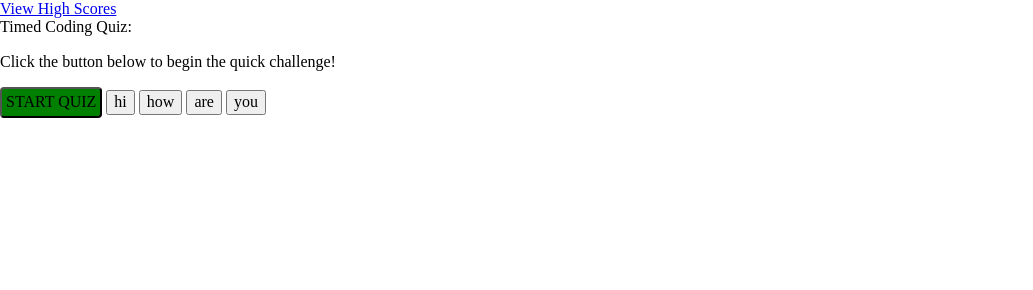
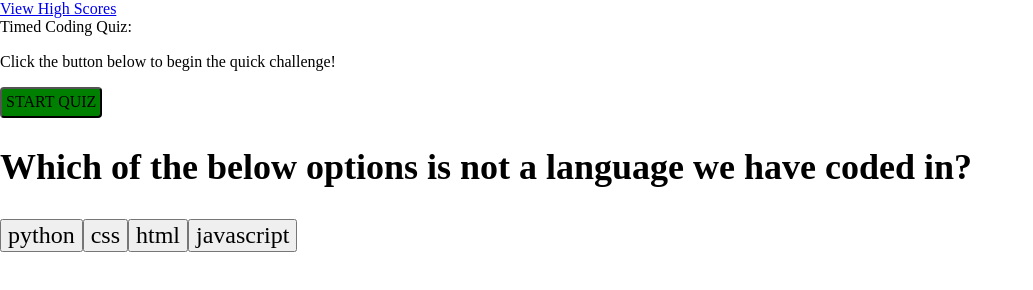
Before and after one commit to ChristopherGoodale/challenge4, a plain HTML site: page Index.html in a window 1280 px wide. Both pictures are taken after a click on the button "START QUIZ". Shown: the whole page, without its empty margins (0-1033 px from the left). Drawn offline with Linux system fonts and the light colour scheme.

Commit message:
changes to javascript and css

```diff
--- a/Index.html
+++ b/Index.html
@@ -13,18 +13,18 @@
 <body>
     <header>
         <!-- View High Scores -->
-        <a href="highscores">View High Scores</a>
+        <a class="highscores" href="highscores" id="highscores">View High Scores</a>
         <!-- timer -->
         <div class="timer">Timed Coding Quiz:</div>
     </header>
     <p>Click the button below to begin the quick challenge!</p>
     <button class="b-rad-4" id="startQuiz">START QUIZ</button>
     <!-- questions -->
-    <div class="b-rad-4" id="questions"></div>
-    <button data-answer="hi">hi</button>
-    <button data-answer="hi">how</button>
-    <button data-answer="hi">are</button>
-    <button data-answer="hi">you</button>
+    <h2 class="b-rad-4" id="questions"></h2>
+    <button class="hidden" data-answer="hi">hi</button>
+    <button class="hidden" data-answer="hi">how</button>
+    <button class="hidden" data-answer="hi">are</button>
+    <button class="hidden" data-answer="hi">you</button>
     <!-- answer list -->
 </body>
 <!--  Javascript link -->
--- a/asset/Main.css
+++ b/asset/Main.css
@@ -14,7 +14,7 @@ body {
 
 /* ids */
 #questions {
-    display: none;
+    flex: auto;
 }
 
 #startQuiz {
@@ -35,3 +35,9 @@ body {
 .b-rad-4 {
     border-radius: 4px;
 }
+
+.hidden {
+    display: none;
+}
+
+.highscores
--- a/asset/javascript.js
+++ b/asset/javascript.js
@@ -1,58 +1,93 @@
 //global variables
-let startQuizbtn =
-    let now = new Date().now();
-let endTime = now.setInterval();
+
+let saveScore = document.querySelector("#saveInitials");
+let showScores = document.querySelector("#showScores");
+let viewScores = document.querySelector("#viewScores");
+let startQuizbtn = document.querySelector("#startQuiz");
+let questionSection = document.querySelector("#questions");
 let questions = [
-    { title: ["Question 1"], choices: ["hi", "how", "are", "you"], answer: ["hi"] },
-    { title: ["This is the first question"], choices: ["hi", "how", "are", "you"], answer: ["hi"] },
-]
+    { title: ["Which of the below options is not a language we have coded in?"], choices: ["python", "css", "html", "javascript"], answer: ["python"] },
+    { title: ["What is the correct character to use when calling IDs?"], choices: [".", "!", "4", "#"], answer: ["#"] },
+    { title: ["what language, now deprecated, allowed coders to quickly set up websites with out-of-the-box designs?"], choices: ["python", "jquery", "tailwind", "css"], answer: ["jquery"] },
+    { title: ["This is the fourth question"], choices: ["a", "b", "c", "d"], answer: ["c"] },
+    { title: ["This is the fifth question"], choices: ["a", "b", "c", "d"], answer: ["b"] },
+    { title: ["This is the sixth question"], choices: ["a", "b", "c", "d"], answer: ["b"] },
+];
+let questionsIndex = 1;
+let timerDiv = document.querySelector("#timer");
+let score = 0;
+let time = 60
+let timer = 0;
+
+let scores = JSON.parse(localStorage.getItem("scores")) || [];
 
 //functions
 function startQuiz() {
+    timer = setInterval(function () {
+        time--; ``
+        timerDiv.innerHTML = time;
+    }, 1000);
+    alert("Begin game")
     //aler("i started the game");
+    createButtons(0)
+    //bring up question
 
-    //bring up question
-    let title = document.createElement("h2");
-    title.textContent = questions[0].choices[0];
-    qDiv.appendChild(title);
-
-    let buttonOne = document.createElement("button");
-    buttonOne.textContent = questions[0].choices[0];
-    buttonOne.dataset.answer = questions[0].answer;
-    qDiv.appendChild(buttonOne);
-
-    let buttonTwo = document.createElement("button");
-    buttonTwo.textContent = questions[0].choices[1];
-    buttonTwo.dataset.answer = questions[0].answer;
-    qDiv.appendChild(buttonTwo);
-
-    let buttonThree = document.createElement("button");
-    buttonThree.textContent = questions[0].choices[2];
-    buttonThree.dataset.answer = questions[0].answer;
-    qDiv.appendChild(buttonThree);
-
-    let buttonFour = document.createElement("button");
-    buttonFour.textContent = questions[0].choices[3];
-    buttonFour.dataset.answer = questions[0].answer;
-    qDiv.appendChild(buttonFour);
 
     //make clickable
 }
 
+function createButtons(index) {
+    //this will cycle the buttons
+    let title = document.createElement("h2");
+    title.textContent = questions[index].title;
+    questionSection.appendChild(title);
+
+    //buttons
+    let buttonOne = document.createElement("button");
+    buttonOne.textContent = questions[index].choices[0];
+    buttonOne.dataset.answer = questions[index].answer;
+    questionSection.appendChild(buttonOne);
+
+    let buttonTwo = document.createElement("button");
+    buttonTwo.textContent = questions[index].choices[1];
+    buttonTwo.dataset.answer = questions[index].answer;
+    questionSection.appendChild(buttonTwo);
+
+    let buttonThree = document.createElement("button");
+    buttonThree.textContent = questions[index].choices[2];
+    buttonThree.dataset.answer = questions[index].answer;
+    questionSection.appendChild(buttonThree);
+
+    let buttonFour = document.createElement("button");
+    buttonFour.textContent = questions[index].choices[3];
+    buttonFour.dataset.answer = questions[index].answer;
+    questionSection.appendChild(buttonFour);
+}
 
 startQuizbtn.addEventListener("click", startQuiz);
 
-qDiv.addEventListener("click", function (event) {
+questionSection.addEventListener("click", function (event) {
     console.log(event);
     let choice = event.target.innerHTML;
     let answer = event.target.dataset.answer;
     if (choice === answer) {
         alert('you are correct');
-        Score++;
+        if (questionsIndex === questions.length) {
+            alert('Game over!')
+            score++;
+        } else
+            createButtons(questionsIndex);
+        questionsIndex++;
+        score++;
+        console.log(score);
     } else {
-        alert('incorrect');
+        if (questionsIndex === questions.length) {
+            alert('Game over!')
+        } else
+            alert('Oops, that\'s wrong!');
+        createButtons(questionsIndex);
+        console.log(score);
     }
-
     //go to next question
 }
 )
```
